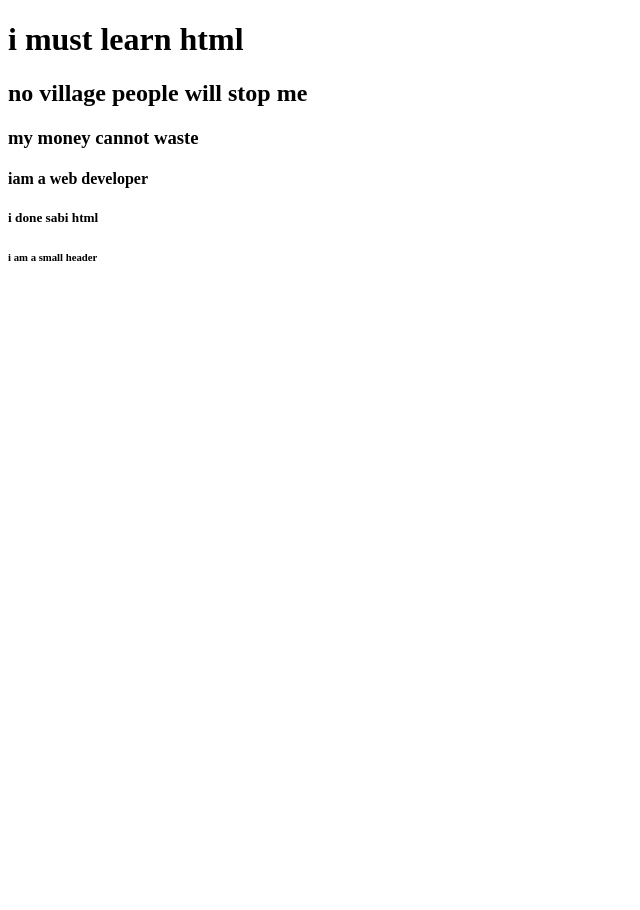
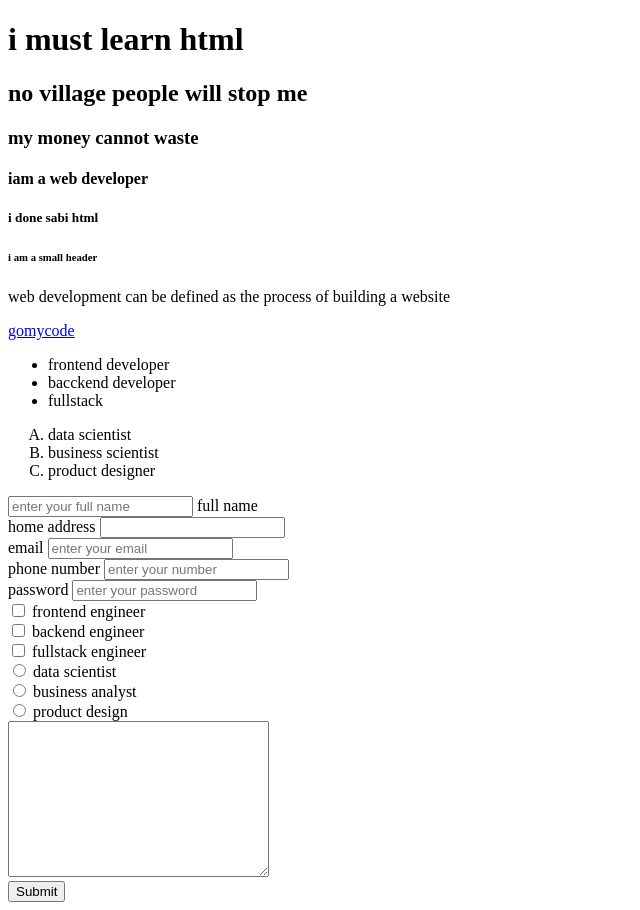
Before and after one commit to latifatomoh/omo, a plain HTML site: page index.html in a window 1280 px wide. Shown: the whole page, without its empty margins (0-640 px from the left). Before the commit the page ends 800 px from the top, so only its background shows below. Drawn offline with Linux system fonts and the light colour scheme.

Commit message:
html tag added

```diff
--- a/index.html
+++ b/index.html
@@ -14,5 +14,78 @@
     <h5>i done sabi html</h5>
     <h6>i am a small header</h6>
 
+    <!-- this is a paragraph tag -->
+    <p>web development can be defined as the process of building a website</p>
+
+    <!-- this is an anchor tag -->
+    <a href="https://learn.gomycode.co/profile">gomycode</a>
+
+    <!-- this is an unorder list -->
+    <ul>
+        <li>frontend developer</li>
+        <li>bacckend developer</li>
+        <li>fullstack</li>
+
+    </ul>
+
+    <!-- this is an order list -->
+    <ol type="A">
+        <li>data scientist</li>
+        <li>business scientist</li>
+        <li>product designer</li>
+    </ol>
+
+    <!-- this is a form -->
+    <form action="">
+    <input type="full name" placeholder="enter your full name">
+    <label for="">full name</label>
+    <br>
+
+    <label for="">home address</label>
+    <input type="text" placeholder="">
+    <br>
+
+    <label for="">email</label>
+    <input type="text" placeholder="enter your email">
+    <br>
+
+    <label for="">phone number</label>
+    <input type="text" placeholder="enter your number">
+     <br>
+
+     <label for="">password</label>
+     <input type="text" placeholder="enter your password">
+     <br>
+
+     <input type="checkbox">
+     <label for="">frontend engineer</label>
+     <br>
+
+     <input type="checkbox">
+     <label for="">backend engineer</label>
+     <br>
+
+     <input type="checkbox">
+     <label for="">fullstack engineer</label>
+     <br>
+
+     <input type="radio">
+     <label for="">data scientist</label>
+     <br>
+
+     <input type="radio">
+     <label for="">business analyst</label>
+     <br>
+
+     <input type="radio">
+     <label for="">product design</label>
+     <br>
+
+     <textarea name="" id="" cols="30" rows="10"></textarea>
+     <br>
+     <input type="submit">
+
+
+
 </body>
 </html>
```
